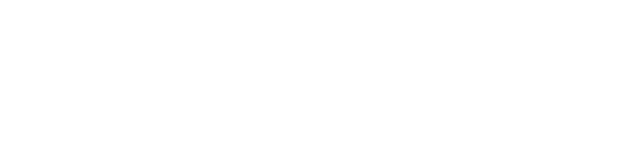
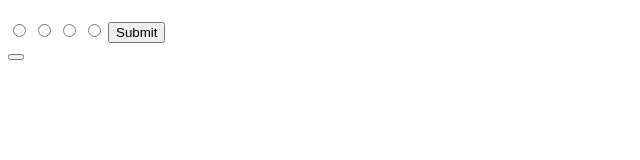
Before and after one commit to thinkful-c16/quiz-app-firoz-nicole, a plain HTML site: page index.html in a window 1280 px wide. Shown: the whole page, without its empty margins (0-640 px from the left). Drawn offline with nearby package versions, Linux system fonts and the light colour scheme.

Commit message:
starter html

```diff
--- a/index.html
+++ b/index.html
@@ -10,6 +10,19 @@
 
 </head>
 <body>
+    <div>
+        <h1></h1>
+        <div class="image"></div>
+        <div class="main-text"></div>
+        <form id="answer-options">
+            <input type="radio"><span class="answers"></span>
+            <input type="radio"><span class="answers"></span>
+            <input type="radio"><span class="answers"></span>
+            <input type="radio"><span class="answers"></span>
+            <input type="submit" value="Submit">
+        </form>
+        <button type="submit" class="next"></button>
+    </div>
     <!-- static page
     displays name of quiz
     related images/summary/comments about it
```
